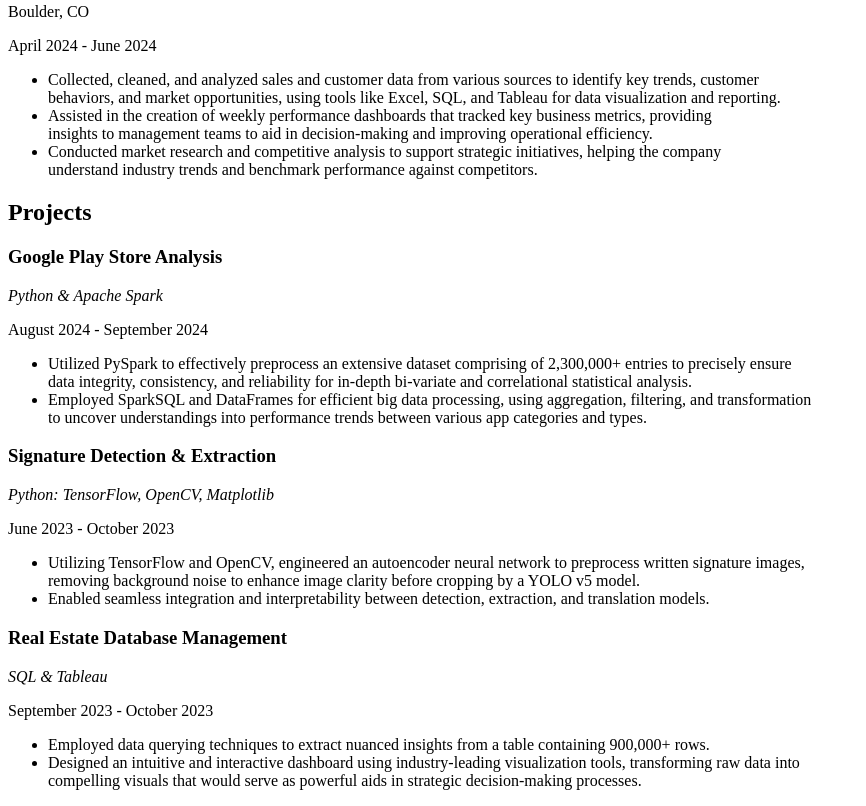
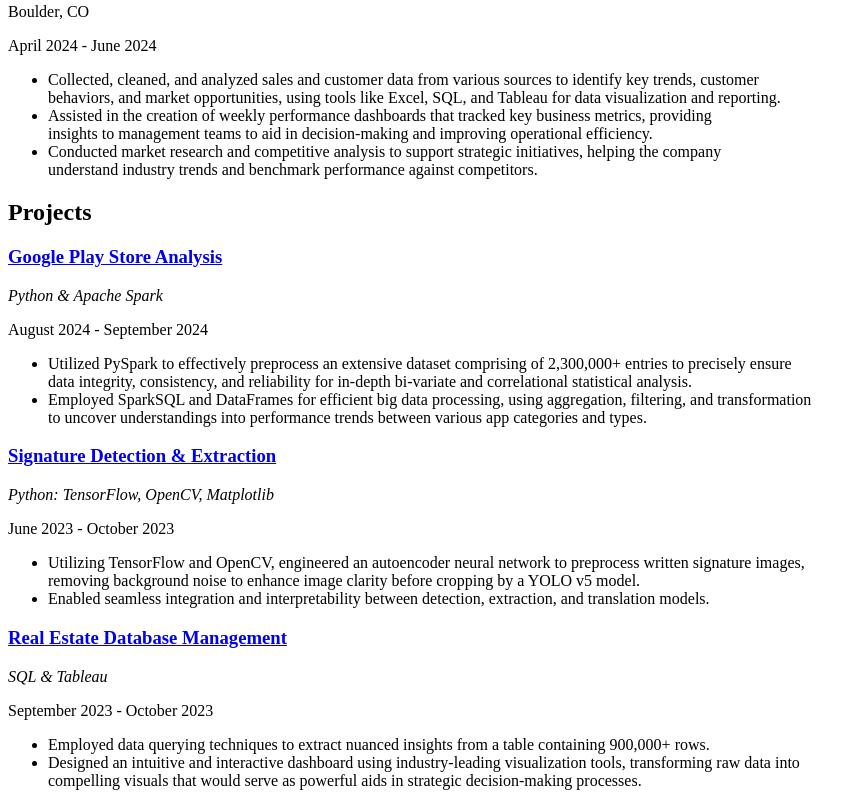
Before and after one commit to etflores1/portfolio, a plain HTML site: page resume/index.html in a window 1280 px wide. Shown: the part 973-1779 px from the top of the page, without its empty margins (0-866 px from the left). Drawn offline with Linux system fonts and the light colour scheme.

Commit message:
added links for projects

```diff
--- a/resume/index.html
+++ b/resume/index.html
@@ -10,7 +10,7 @@
     <nav>
         <ul>
             <li><a href="../index.html">Home</a></li>
-            <li><a href="resume/index.html">Resume/CV</a></li>
+            <li><a href="index.html">Resume/CV</a></li>
             <li><a href="../projects/index.html">Projects</a></li>
             <li><a href="../contact/index.html">Contact</a></li>
             <li><a href="https://github.com/etflores1" target="_blank">GitHub Link</a></li>
@@ -74,7 +74,7 @@
             <h2>Projects</h2>
         </header>
         <article>
-            <h3>Google Play Store Analysis</h3>
+            <h3><a href="https://github.com/etflores1/Google-Play-Store-Exploratory-Data-Analysis">Google Play Store Analysis</a></h3>
             <p><em>Python & Apache Spark</em></p>
             <time>August 2024 - September 2024</time>
             <ul>
@@ -84,7 +84,7 @@
         </article>
 
         <article>
-            <h3>Signature Detection & Extraction</h3>
+            <h3><a href="https://github.com/etflores1/su23-ai-team-1">Signature Detection & Extraction</a></h3>
             <p><em>Python: TensorFlow, OpenCV, Matplotlib</em></p>
             <time>June 2023 - October 2023</time>
             <ul>
@@ -94,7 +94,7 @@
         </article>
 
         <article>
-            <h3>Real Estate Database Management</h3>
+            <h3><a href="https://github.com/etflores1/Real-Estate-Database-Cleaning-and-Querying">Real Estate Database Management</a></h3>
             <p><em>SQL & Tableau</em></p>
             <time>September 2023 - October 2023</time>
             <ul>
```
